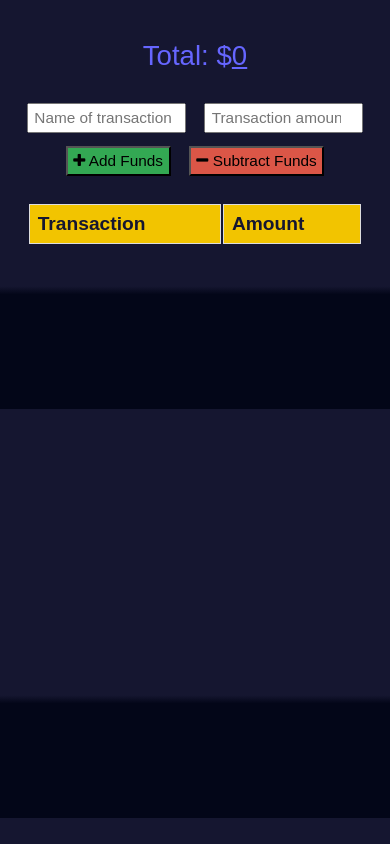
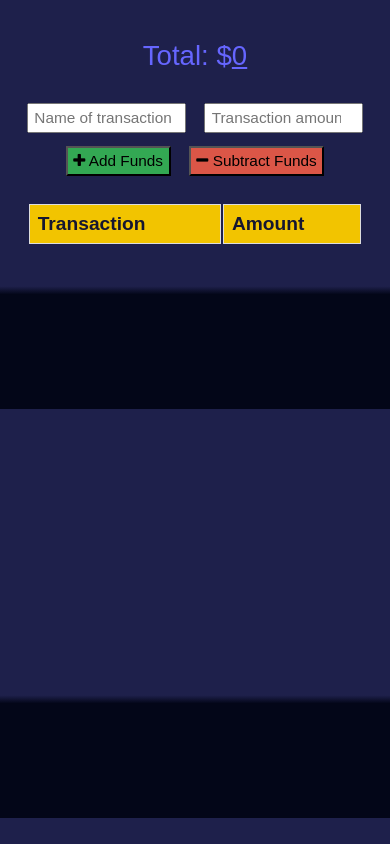
Before and after one commit to imbingz/PWA-Budget-Tracker, a website: page public/index.html in a window 390 px wide. Drawn offline with nearby package versions, Linux system fonts and the light colour scheme; no server answers.

Commit message:
changed background color to a lighter tone

```diff
--- a/public/style.css
+++ b/public/style.css
@@ -1,7 +1,7 @@
 body {
 	font-size: 120%;
 	font-family: Arial;
-	background: linear-gradient(rgb(21, 22, 48) 0% 50%, rgb(3, 6, 24) 54% 100%);
+	background: linear-gradient(rgb(30, 32, 75) 0% 50%, rgb(3, 6, 24) 54% 100%);
 }
 
 .wrapper {
@@ -75,7 +75,7 @@ tr:nth-child(odd) {
 
 @media only screen and (max-width: 768px) {
 	body {
-		background: linear-gradient(rgb(21, 22, 48) 0% 52%, rgb(3, 6, 24) 55% 100%);
+		background-image: linear-gradient(rgb(30, 32, 75) 0% 52%, rgb(3, 6, 24) 55% 100%);
 	}
 	button,
 	input {
@@ -88,7 +88,7 @@ tr:nth-child(odd) {
 
 @media only screen and (max-width: 425px) {
 	body {
-		background: linear-gradient(rgb(21, 22, 48) 0% 70%, rgb(3, 6, 24) 72% 100%);
+		background: linear-gradient(rgb(30, 32, 75) 0% 70%, rgb(3, 6, 24) 72% 100%);
 	}
 	button,
 	input {
```
